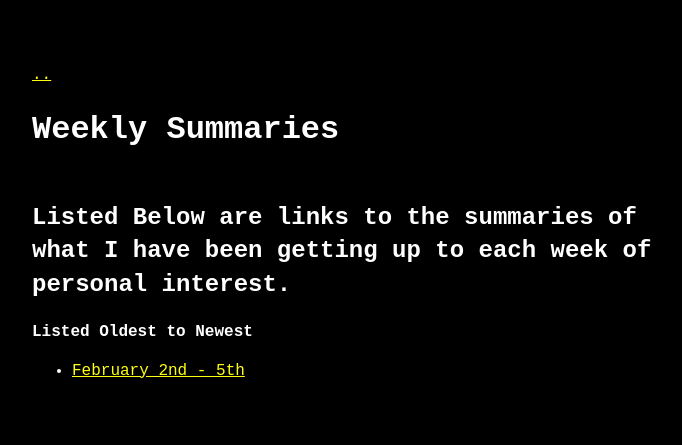
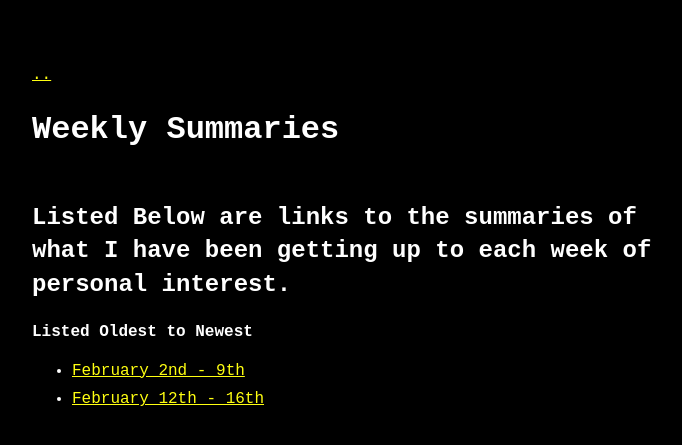
Before and after one commit to Something3949/something3949.github.io, a Jekyll site: the page built from weeklySummariesLanding.md, in a window 1280 px wide. Shown: the top 445 px of the page, without its empty margins (288-970 px from the left). Built offline with Jekyll 4.4.1, drawn with Linux system fonts in a browser that asks for light colours.

Commit message:
End of Week 2 Commit

```diff
--- a/weeklySummariesLanding.md
+++ b/weeklySummariesLanding.md
@@ -6,4 +6,5 @@ title: Weekly Summaries
 ## Listed Below are links to the summaries of what I have been getting up to each week of personal interest.
 **Listed Oldest to Newest**
 
-- [February 2nd - 5th](feb2ndTo5th)
+- [February 2nd - 9th](feb2ndTo5th)
+- [February 12th - 16th](feb12thTo16th)
```
